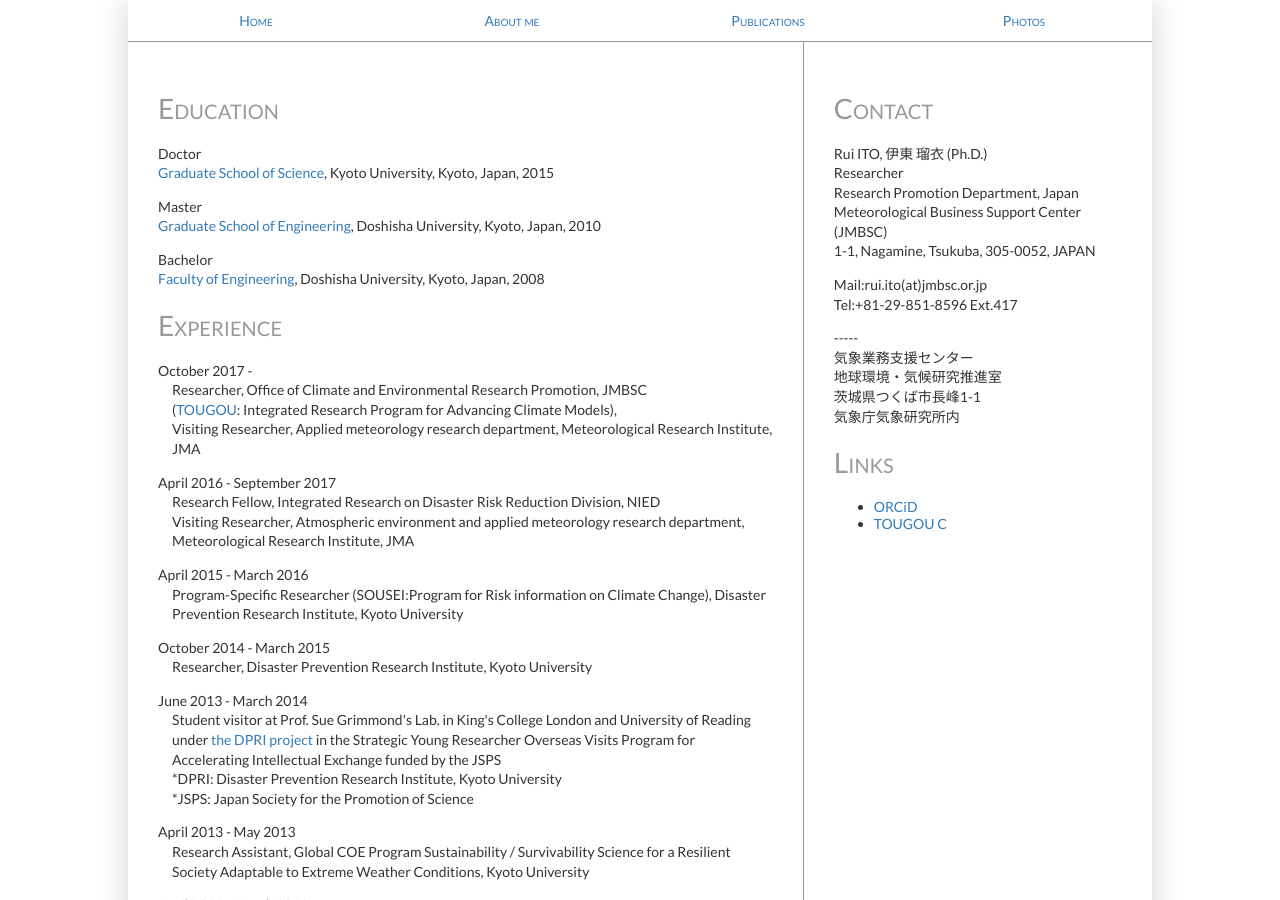
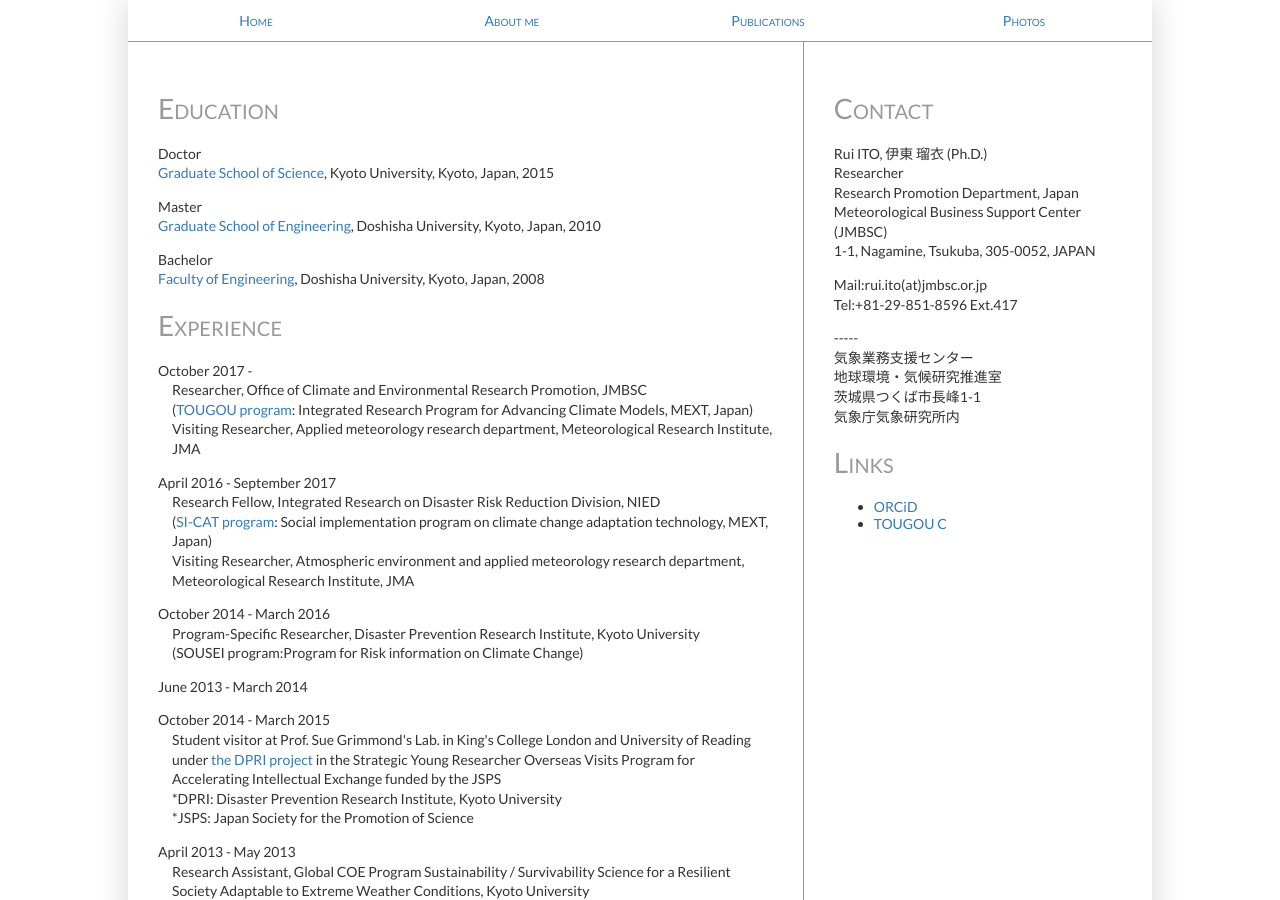
Before and after one commit to rui-climbiz/rui-climbiz.github.io, a Jekyll site: the page built from about.html, in a window 1280 px wide and 900 px high. Built offline with Jekyll 4.4.1, drawn with Linux system fonts in a browser that asks for light colours.

Commit message:
Update about.html

```diff
--- a/about.html
+++ b/about.html
@@ -14,17 +14,18 @@
 <h1>Experience</h1>
 <div style="margin-left: 1em; text-indent: -1em;">
 <p>October 2017 - <br />
-Researcher, Office of Climate and Environmental Research Promotion, JMBSC<br />
- (<a href="http://www.jmbsc.or.jp/tougou/EN/index.html">TOUGOU</a>: Integrated Research Program for Advancing Climate Models),<br />
-Visiting Researcher, Applied meteorology research department, Meteorological Research Institute, JMA</p>
+ Researcher, Office of Climate and Environmental Research Promotion, JMBSC<br />
+  (<a href="http://www.jmbsc.or.jp/tougou/EN/index.html">TOUGOU program</a>: Integrated Research Program for Advancing Climate Models, MEXT, Japan)<br />
+ Visiting Researcher, Applied meteorology research department, Meteorological Research Institute, JMA</p>
 <p>April 2016 - September 2017<br />
  Research Fellow, Integrated Research on Disaster Risk Reduction Division, NIED<br />
+ (<a href="https://www.restec.or.jp/si-cat/en/index.html">SI-CAT program</a>: Social implementation program on climate change adaptation technology, MEXT, Japan)<br />
  Visiting Researcher, Atmospheric environment and applied meteorology research department, Meteorological Research Institute, JMA</p>
-<p>April 2015 - March 2016<br />
- Program-Specific Researcher (SOUSEI:Program for Risk information on Climate Change), Disaster Prevention Research Institute, Kyoto University</p>
+<p>October 2014 - March 2016<br />
+ Program-Specific Researcher, Disaster Prevention Research Institute, Kyoto University<br />
+ (SOUSEI program:Program for Risk information on Climate Change)</p>
+<p>June 2013 - March 2014<br />
 <p>October 2014 - March 2015<br />
- Researcher, Disaster Prevention Research Institute, Kyoto University</p>
-<p>June 2013 - March 2014<br />
  Student visitor at Prof. Sue Grimmond's Lab. in King's College London and University of Reading under <a href="http://zunou-kasoku.dpri.kyoto-u.ac.jp/en/index.html">the DPRI project</a> in the Strategic Young Researcher Overseas Visits Program for Accelerating Intellectual Exchange funded by the JSPS<br />
  *DPRI: Disaster Prevention Research Institute, Kyoto University<br />
  *JSPS: Japan Society for the Promotion of Science</p>
```
